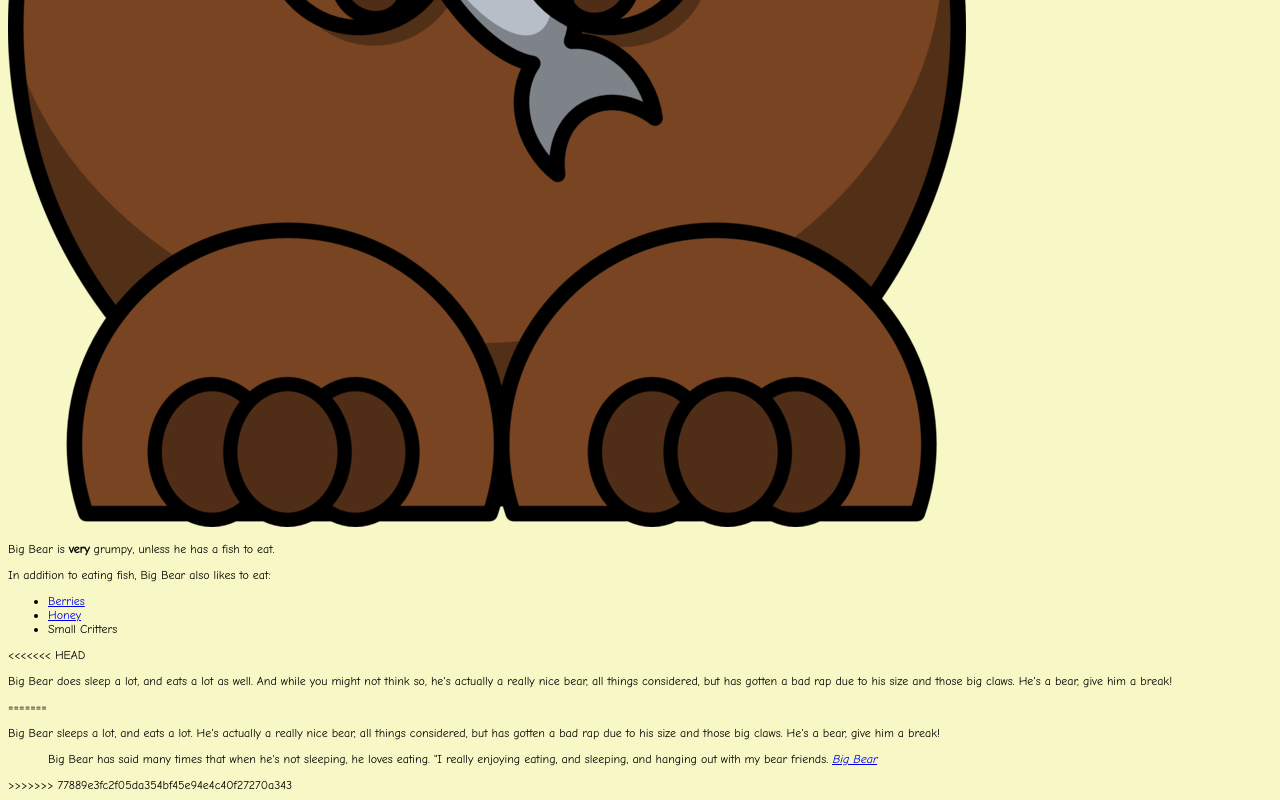
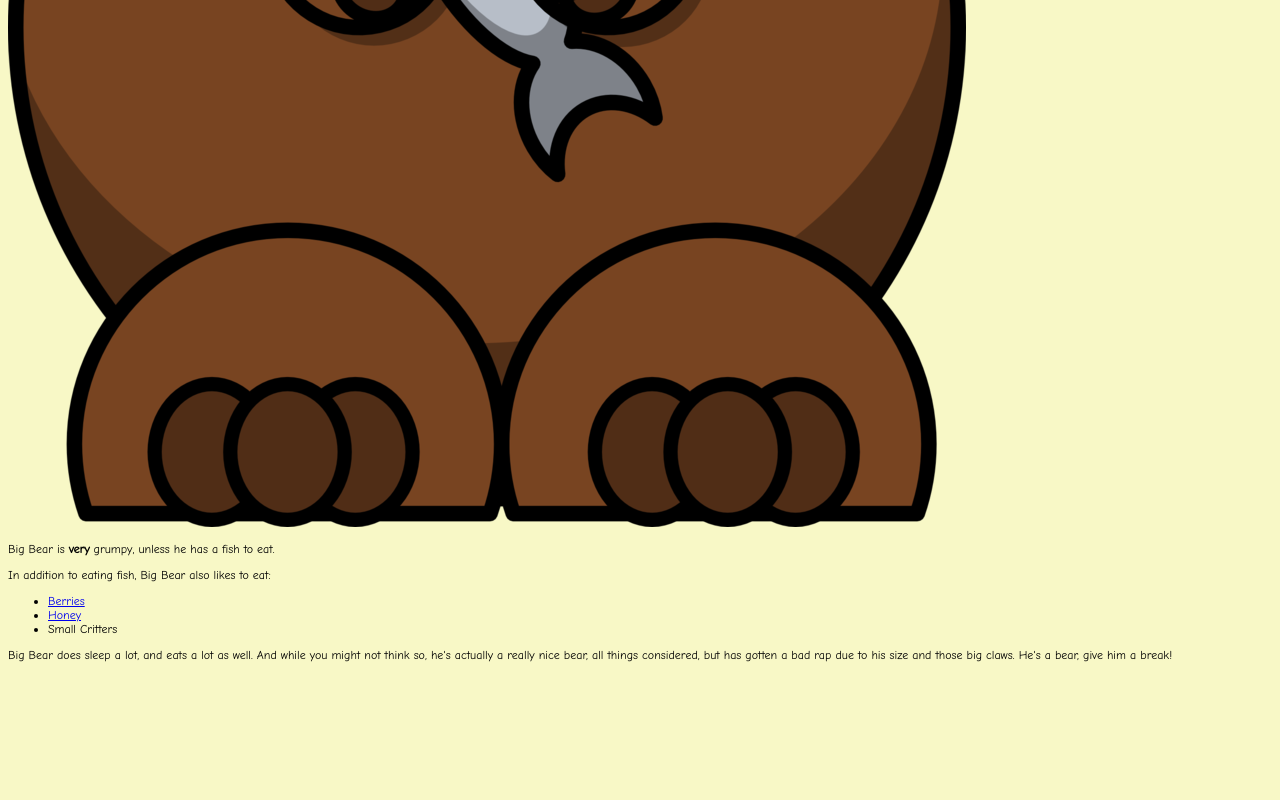
Before and after one commit to powderhounding/git_test, a plain HTML site: page index.html in a window 1280 px wide. Shown: the part 884-1684 px from the top of the page. After the commit the page ends 1558 px from the top, so only its background shows below. Drawn offline with Linux system fonts and the light colour scheme.

Commit message:
updated index.html from VS Code, again

```diff
--- a/index.html
+++ b/index.html
@@ -20,15 +20,6 @@
             <li>Small Critters</li>
         </ul>
     </p>
-<<<<<<< HEAD
     <p>Big Bear does sleep a lot, and eats a lot as well. And while you might not think so, he's actually a really nice bear, all things considered, but has gotten a bad rap due to his size and those big claws.  He's a bear, give him a break!</p>
     </body>
-=======
-    <p>Big Bear sleeps a lot, and eats a lot. He's actually a really nice bear, all things considered, but has gotten a bad rap due to his size and those big claws.  He's a bear, give him a break!</p>
-    <blockquote>Big Bear has said many times that when he's not sleeping, he loves eating.  "I really enjoying eating, and sleeping, and hanging out with my bear friends.
-        <cite><a href="https://www.google.com"> Big Bear</a></a></cite></blockquote>
-
-    <Script src="scripts/main.js"></script>
- </body>
->>>>>>> 77889e3fc2f05da354bf45e94e4c40f27270a343
 </html>
```
